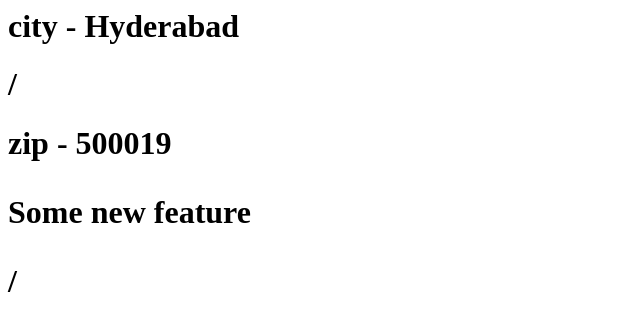
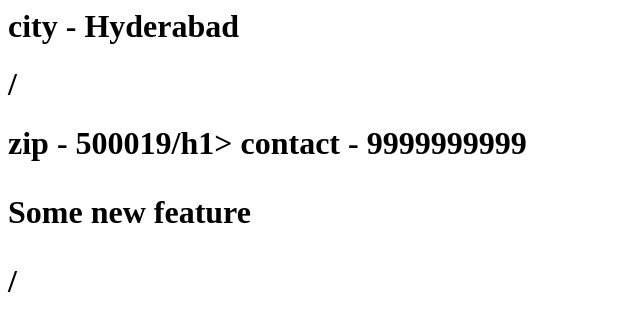
Before and after one commit to avshome/12-webapp, a plain HTML site: page contact.html in a window 1280 px wide. Shown: the whole page, without its empty margins (0-640 px from the left). Drawn offline with Linux system fonts and the light colour scheme.

Commit message:
Update contact.html

```diff
--- a/contact.html
+++ b/contact.html
@@ -6,6 +6,6 @@ git
 <body>
 </body>
 <h1>city - Hyderabad<h1>/
-<h1>zip - 500019
-</html>
+<h1>zip - 500019/h1>
+</h>contact - 9999999999
 <p>Some new feature<p>/
```
